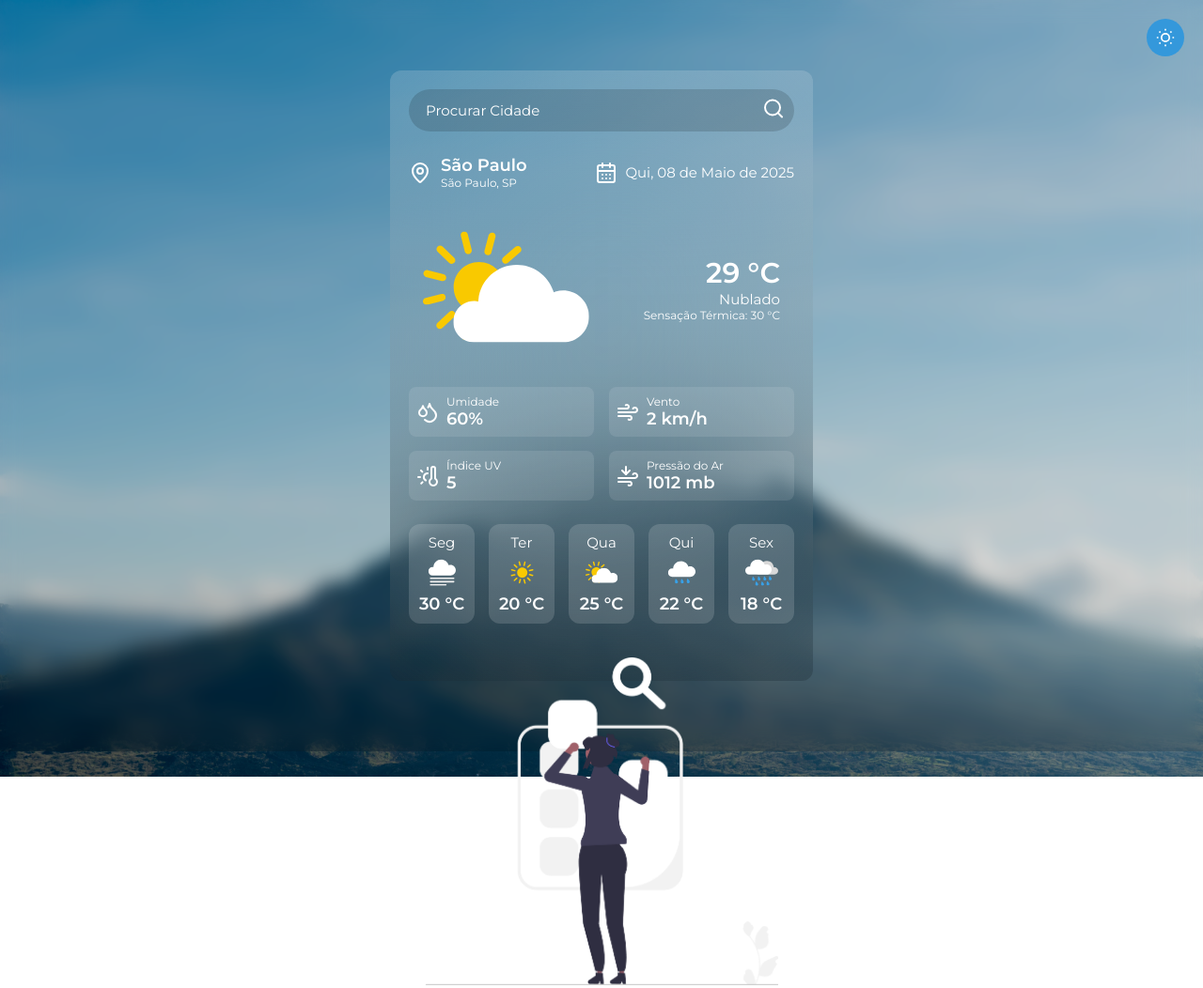
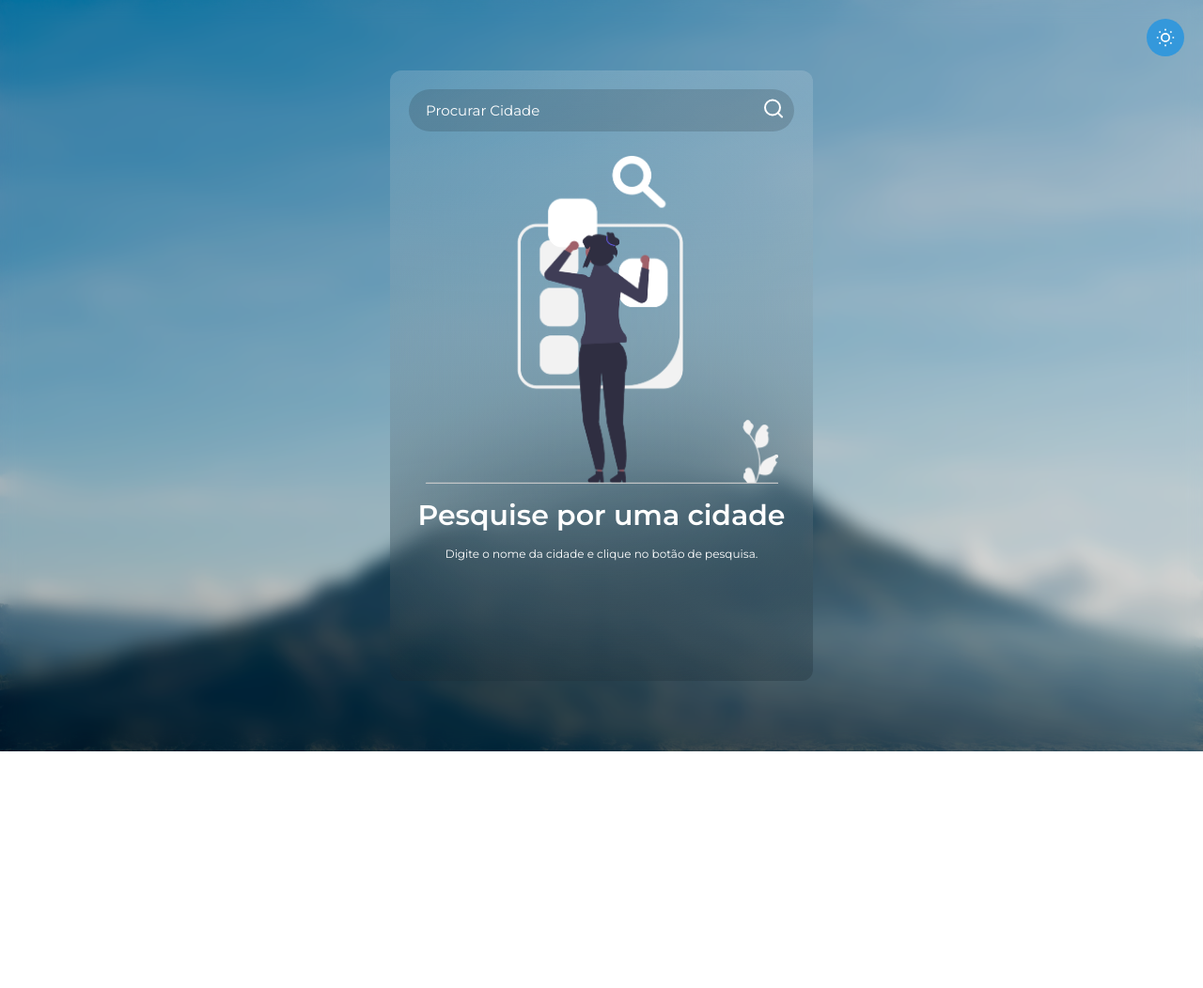
Before and after one commit to JulianaJacinto/Weather-Forecast, a plain HTML site: page index.html in a window 1280 px wide. Shown: the whole page at 94% size. After the commit the page ends 800 px from the top, so only its background shows below. Drawn offline with Linux system fonts and the light colour scheme.

Commit message:
Update index.html

```diff
--- a/index.html
+++ b/index.html
@@ -9,7 +9,7 @@
   </head>
   <body>
 
-    <!-- Botão de alternância de tema -->
+
   <div class="theme-toggle-container">
     <button class="theme-toggle-btn" id="themeToggle">
       <svg class="sun-icon theme-icon" xmlns="http://www.w3.org/2000/svg" width="20" height="20" fill="none" stroke="currentColor" stroke-width="2" viewBox="0 0 24 24">
@@ -33,7 +33,7 @@
         </div>
       </header>
 
-      <section class="weather-info" >
+      <section class="weather-info" style="display: none;">
         <div class="location-date-container">
           <div class="location-container">
             <svg xmlns="http://www.w3.org/2000/svg" width="24" height="24" viewBox="0 0 24 24" fill="none" stroke="currentColor" stroke-width="2" stroke-linecap="round" stroke-linejoin="round" class="lucide lucide-map-pin-icon lucide-map-pin"><path d="M20 10c0 4.993-5.539 10.193-7.399 11.799a1 1 0 0 1-1.202 0C9.539 20.193 4 14.993 4 10a8 8 0 0 1 16 0"/><circle cx="12" cy="10" r="3"/></svg>
@@ -91,59 +91,18 @@
           </div>
         </div>
 
-        <div class="forecast-items-container">
-          <div class="forecast-item">
-            <h5 class="day-txt">Seg</h5>
-            <img src="assets/weather/atmosphere.svg" class="forecast-img" />
-            <h4 class="temp-txt">30 °C</h4>
-          </div>
+        <div class="forecast-container"></div>
 
-          <div class="forecast-item">
-            <h5 class="day-txt">Ter</h5>
-            <img src="assets/weather/clear.svg" class="forecast-img" />
-            <h4 class="temp-txt">20 °C</h4>
-          </div>
-
-          <div class="forecast-item">
-            <h5 class="day-txt">Qua</h5>
-            <img src="assets/weather/clouds.svg" class="forecast-img" />
-            <h4 class="temp-txt">25 °C</h4>
-          </div>
-
-          <div class="forecast-item">
-            <h5 class="day-txt">Qui</h5>
-            <img src="assets/weather/drizzle.svg" class="forecast-img" />
-            <h4 class="temp-txt">22 °C</h4>
-          </div>
-
-          <div class="forecast-item">
-            <h5 class="day-txt">Sex</h5>
-            <img src="assets/weather/rain.svg" class="forecast-img" />
-            <h4 class="temp-txt">18 °C</h4>
-          </div>
-
-          <div class="forecast-item">
-            <h5 class="day-txt">Sáb</h5>
-            <img src="assets/weather/snow.svg" class="forecast-img" />
-            <h4 class="temp-txt">2 °C</h4>
-          </div>
-
-          <div class="forecast-item">
-            <h5 class="day-txt">Dom</h5>
-            <img src="assets/weather/thunderstorm.svg" class="forecast-img" />
-            <h4 class="temp-txt">2 °C</h4>
-          </div>
-        </div>
 
       </section>
 
-      <section class="section-message">
+      <section class="search-city section-message">
         <img src="assets/message/search-city.png" alt="Procurar por Cidade"/>
         <h1>Pesquise por uma cidade</h1>
         <p>Digite o nome da cidade e clique no botão de pesquisa.</p>
       </section>
 
-      <section class="section-message"  style="display: none;">
+      <section class="not-found section-message"  style="display: none;">
         <img src="assets/message/not-found.png" alt="Cidade não Encontrada"/>
         <h1>Cidade não encontrada</h1>
         <p>Algo deu errado na sua pesquisa, tente novamente ou verifique se cometeu algum erro...</p>
```
